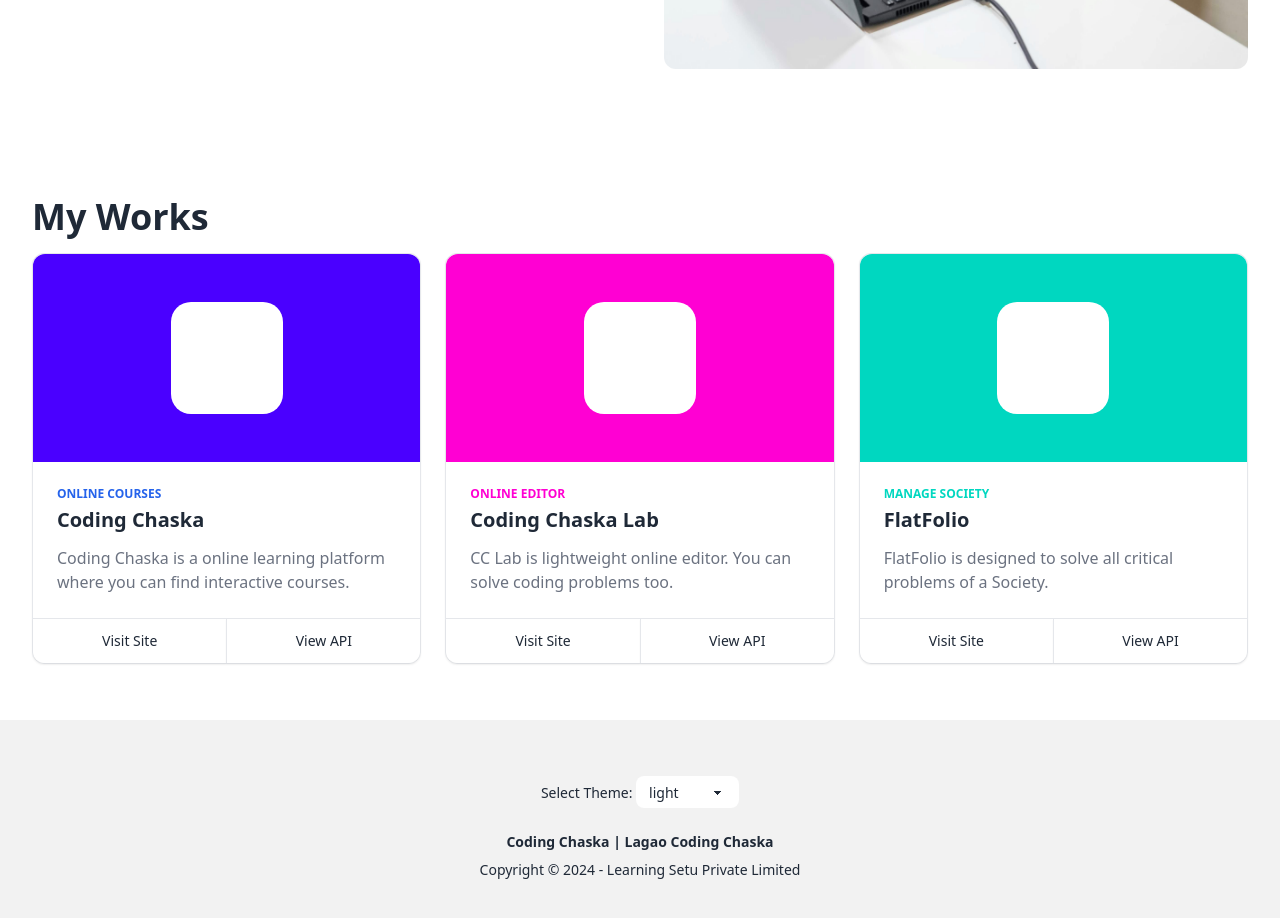
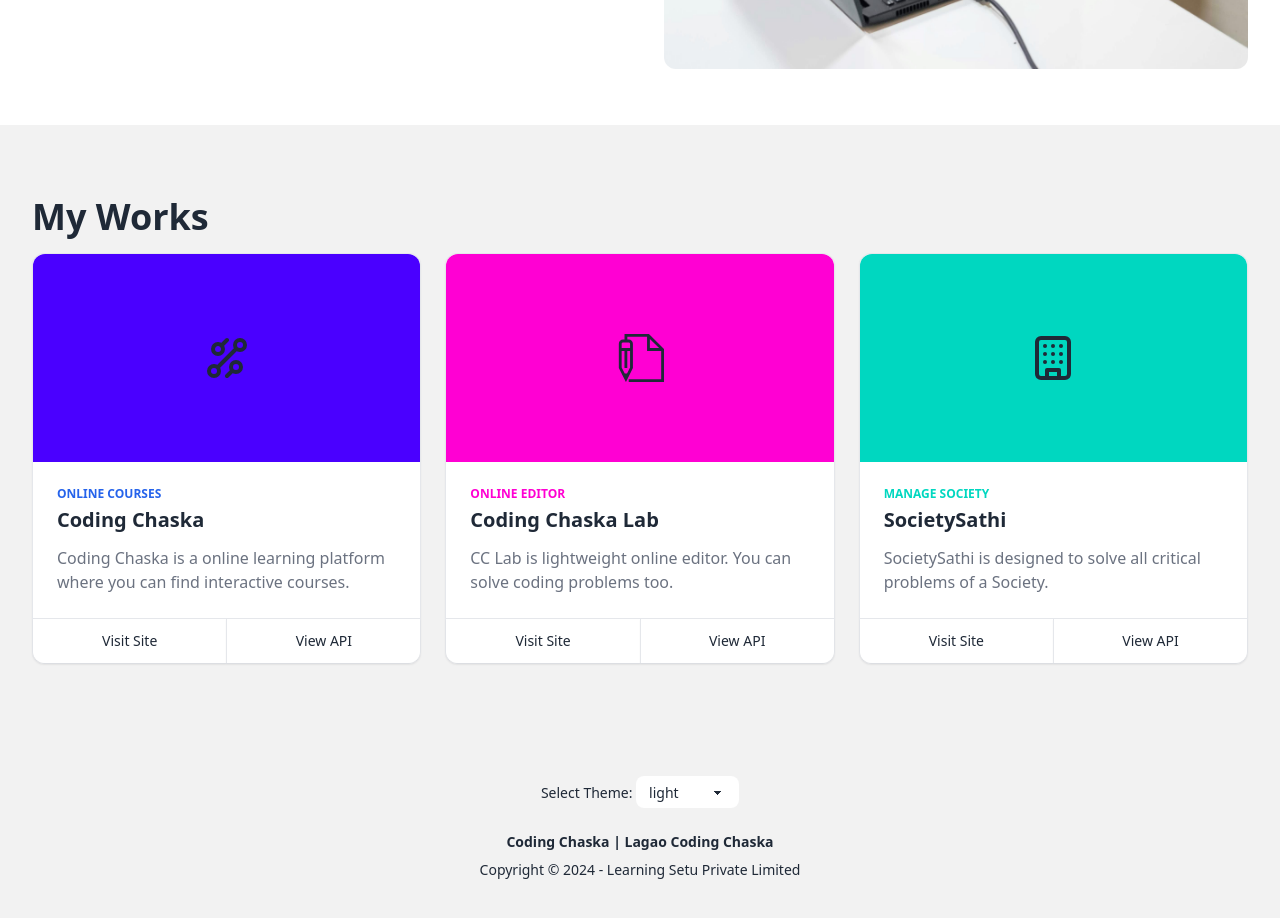
Before and after one commit to rhtm123/rohitweb2, a Next.js app: page / in a window 1280 px wide. Shown: the part 640-1558 px from the top of the page. Built offline with nearby package versions, Linux system fonts and the light colour scheme.

Commit message:
some changes

```diff
--- a/package.json
+++ b/package.json
@@ -13,7 +13,8 @@
     "next-themes": "^0.2.1",
     "nextjs-progressbar": "^0.0.16",
     "react": "^18",
-    "react-dom": "^18"
+    "react-dom": "^18",
+    "react-icons": "^5.0.1"
   },
   "devDependencies": {
     "@tailwindcss/typography": "^0.5.10",
--- a/src/pages/index.js
+++ b/src/pages/index.js
@@ -1,5 +1,10 @@
 
-import Link from "next/link"
+import Link from "next/link";
+import { GrTechnology } from "react-icons/gr";
+import { TfiWrite } from "react-icons/tfi";
+import { LuBuilding } from "react-icons/lu";
+
+
 
 export default function Home() {
 
@@ -49,10 +54,7 @@
 
 
 <>
-  {/* Card Blog */}
-
-
-  <div className="max-w-[85rem] px-4 py-10 sm:px-6 lg:px-8 lg:py-14 mx-auto">
+  <div className="bg-base-200 max-w-[85rem] px-4 py-10 sm:px-6 lg:px-8 lg:py-14 mx-auto">
     <h1 className="block text-3xl py-4 font-bold sm:text-4xl md:text-4xl lg:text-4xl ">My Works</h1>
 
     {/* Grid */}
@@ -60,37 +62,11 @@
       {/* Card */}
       <div className="group flex flex-col h-full bg-white border border-gray-200 shadow-sm rounded-xl dark:bg-slate-900 dark:border-gray-700 dark:shadow-slate-700/[.7]">
         <div className="h-52 flex flex-col justify-center items-center bg-primary rounded-t-xl">
-          <svg
-            className="w-28 h-28"
-            width={56}
-            height={56}
-            viewBox="0 0 56 56"
-            fill="none"
-            xmlns="http://www.w3.org/2000/svg"
-          >
-            <rect width={56} height={56} rx={10} fill="white" />
-            {/* <path
-              d="M20.2819 26.7478C20.1304 26.5495 19.9068 26.4194 19.6599 26.386C19.4131 26.3527 19.1631 26.4188 18.9647 26.5698C18.848 26.6622 18.7538 26.78 18.6894 26.9144L10.6019 43.1439C10.4874 43.3739 10.4686 43.6401 10.5496 43.884C10.6307 44.1279 10.805 44.3295 11.0342 44.4446C11.1681 44.5126 11.3163 44.5478 11.4664 44.5473H22.7343C22.9148 44.5519 23.0927 44.5037 23.2462 44.4084C23.3998 44.3132 23.5223 44.1751 23.5988 44.011C26.0307 38.9724 24.5566 31.3118 20.2819 26.7478Z"
-              fill="url(#paint0_linear_2204_541)"
-            />
-            <path
-              d="M28.2171 11.9791C26.201 15.0912 25.026 18.6755 24.8074 22.3805C24.5889 26.0854 25.3342 29.7837 26.9704 33.1126L32.403 44.0113C32.4833 44.1724 32.6067 44.3079 32.7593 44.4026C32.912 44.4973 33.088 44.5475 33.2675 44.5476H44.5331C44.6602 44.5479 44.7861 44.523 44.9035 44.4743C45.0209 44.4257 45.1276 44.3543 45.2175 44.2642C45.3073 44.1741 45.3785 44.067 45.427 43.9492C45.4755 43.8314 45.5003 43.7052 45.5 43.5777C45.5001 43.4274 45.4659 43.2791 45.3999 43.1441L29.8619 11.9746C29.7881 11.8184 29.6717 11.6864 29.5261 11.594C29.3805 11.5016 29.2118 11.4525 29.0395 11.4525C28.8672 11.4525 28.6984 11.5016 28.5529 11.594C28.4073 11.6864 28.2908 11.8184 28.2171 11.9746V11.9791Z"
-              fill="#2684FF"
-            />
-            <defs>
-              <linearGradient
-                id="paint0_linear_2204_541"
-                x1="24.734"
-                y1="29.2284"
-                x2="16.1543"
-                y2="44.0429"
-                gradientUnits="userSpaceOnUse"
-              >
-                <stop stopColor="#0052CC" />
-                <stop offset="0.92" stopColor="#2684FF" />
-              </linearGradient>
-            </defs> */}
-          </svg>
+
+
+            <GrTechnology size={48} />
+
+
         </div>
         <div className="p-4 md:p-6">
           <span className="block mb-1 text-xs font-semibold uppercase text-blue-600 dark:text-blue-500">
@@ -111,8 +87,9 @@
             Visit Site
           </a>
           <a
+            target="_blank"
             className="w-full py-3 px-4 inline-flex justify-center items-center gap-x-2 text-sm font-medium rounded-ee-xl bg-white text-gray-800 shadow-sm hover:bg-gray-50 disabled:opacity-50 disabled:pointer-events-none dark:bg-slate-900 dark:border-gray-700 dark:text-white dark:hover:bg-gray-800 dark:focus:outline-none dark:focus:ring-1 dark:focus:ring-gray-600"
-            href="#"
+            href="https://github.com/rhtm123/cc-frontend-v2"
           >
             View API
           </a>
@@ -122,44 +99,9 @@
       {/* Card */}
       <div className="group flex flex-col h-full bg-white border border-gray-200 shadow-sm rounded-xl dark:bg-slate-900 dark:border-gray-700 dark:shadow-slate-700/[.7]">
         <div className="h-52 flex flex-col justify-center items-center bg-secondary rounded-t-xl">
-          <svg
-            className="w-28 h-28"
-            width={56}
-            height={56}
-            viewBox="0 0 56 56"
-            fill="none"
-            xmlns="http://www.w3.org/2000/svg"
-          >
-            <rect width={56} height={56} rx={10} fill="white" />
-            {/* <g clipPath="url(#clip0_2204_541)">
-              <path
-                d="M37.0409 28.8697C33.1968 28.8697 30.0811 31.9854 30.0811 35.8288C30.0811 39.6726 33.1968 42.789 37.0409 42.789C40.8843 42.789 44 39.6726 44 35.8288C44 31.9854 40.8843 28.8697 37.0409 28.8697ZM18.9594 28.8701C15.116 28.8704 12 31.9854 12 35.8292C12 39.6726 15.116 42.7886 18.9594 42.7886C22.8032 42.7886 25.9192 39.6726 25.9192 35.8292C25.9192 31.9854 22.8032 28.8701 18.9591 28.8701H18.9594ZM34.9595 20.1704C34.9595 24.0138 31.8438 27.1305 28.0004 27.1305C24.1563 27.1305 21.0406 24.0138 21.0406 20.1704C21.0406 16.3269 24.1563 13.2109 28.0003 13.2109C31.8438 13.2109 34.9591 16.3269 34.9591 20.1704H34.9595Z"
-                fill="url(#paint0_radial_2204_541)"
-              />
-            </g>
-            <defs>
-              <radialGradient
-                id="paint0_radial_2204_541"
-                cx={0}
-                cy={0}
-                r={1}
-                gradientUnits="userSpaceOnUse"
-                gradientTransform="translate(28.0043 29.3944) scale(21.216 19.6102)"
-              >
-                <stop stopColor="#FFB900" />
-                <stop offset="0.6" stopColor="#F95D8F" />
-                <stop offset="0.999" stopColor="#F95353" />
-              </radialGradient>
-              <clipPath id="clip0_2204_541">
-                <rect
-                  width={32}
-                  height="29.5808"
-                  fill="white"
-                  transform="translate(12 13.2096)"
-                />
-              </clipPath>
-            </defs> */}
-          </svg>
+
+            <TfiWrite size={48} />
+
         </div>
         <div className="p-4 md:p-6">
           <span className="block mb-1 text-xs font-semibold uppercase text-secondary dark:text-rose-500">
@@ -180,8 +122,9 @@
             Visit Site
           </a>
           <a
+            target="_blank"
             className="w-full py-3 px-4 inline-flex justify-center items-center gap-x-2 text-sm font-medium rounded-ee-xl bg-white text-gray-800 shadow-sm hover:bg-gray-50 disabled:opacity-50 disabled:pointer-events-none dark:bg-slate-900 dark:border-gray-700 dark:text-white dark:hover:bg-gray-800 dark:focus:outline-none dark:focus:ring-1 dark:focus:ring-gray-600"
-            href="#"
+            href="https://github.com/rhtm123/cc-lab"
           >
             View API
           </a>
@@ -191,50 +134,19 @@
       {/* Card */}
       <div className="group flex flex-col h-full bg-white border border-gray-200 shadow-sm rounded-xl dark:bg-slate-900 dark:border-gray-700 dark:shadow-slate-700/[.7]">
         <div className="h-52 flex flex-col justify-center items-center bg-accent rounded-t-xl">
-          <svg
-            className="w-28 h-28"
-            width={56}
-            height={56}
-            viewBox="0 0 56 56"
-            fill="none"
-            xmlns="http://www.w3.org/2000/svg"
-          >
-            <rect width={56} height={56} rx={10} fill="white" />
-            {/* <path
-              fillRule="evenodd"
-              clipRule="evenodd"
-              d="M23.7326 11.968C21.9637 11.9693 20.5321 13.4049 20.5334 15.1738C20.5321 16.9427 21.965 18.3782 23.7339 18.3795H26.9345V15.1751C26.9358 13.4062 25.5029 11.9706 23.7326 11.968C23.7339 11.968 23.7339 11.968 23.7326 11.968M23.7326 20.5184H15.2005C13.4316 20.5197 11.9987 21.9553 12 23.7242C11.9974 25.4931 13.4303 26.9286 15.1992 26.9312H23.7326C25.5016 26.9299 26.9345 25.4944 26.9332 23.7255C26.9345 21.9553 25.5016 20.5197 23.7326 20.5184V20.5184Z"
-              fill="#36C5F0"
-            />
-            <path
-              fillRule="evenodd"
-              clipRule="evenodd"
-              d="M44.0001 23.7242C44.0014 21.9553 42.5684 20.5197 40.7995 20.5184C39.0306 20.5197 37.5977 21.9553 37.599 23.7242V26.9312H40.7995C42.5684 26.9299 44.0014 25.4944 44.0001 23.7242ZM35.4666 23.7242V15.1738C35.4679 13.4062 34.0363 11.9706 32.2674 11.968C30.4985 11.9693 29.0656 13.4049 29.0669 15.1738V23.7242C29.0643 25.4931 30.4972 26.9286 32.2661 26.9312C34.035 26.9299 35.4679 25.4944 35.4666 23.7242Z"
-              fill="#2EB67D"
-            />
-            <path
-              fillRule="evenodd"
-              clipRule="evenodd"
-              d="M32.2661 44.0322C34.035 44.0309 35.4679 42.5953 35.4666 40.8264C35.4679 39.0575 34.035 37.622 32.2661 37.6207H29.0656V40.8264C29.0642 42.594 30.4972 44.0295 32.2661 44.0322ZM32.2661 35.4804H40.7995C42.5684 35.4791 44.0013 34.0436 44 32.2747C44.0026 30.5058 42.5697 29.0702 40.8008 29.0676H32.2674C30.4985 29.0689 29.0656 30.5045 29.0669 32.2734C29.0656 34.0436 30.4972 35.4791 32.2661 35.4804V35.4804Z"
-              fill="#ECB22E"
-            />
-            <path
-              fillRule="evenodd"
-              clipRule="evenodd"
-              d="M12 32.2746C11.9987 34.0435 13.4316 35.479 15.2005 35.4804C16.9694 35.479 18.4024 34.0435 18.401 32.2746V29.0688H15.2005C13.4316 29.0702 11.9987 30.5057 12 32.2746ZM20.5334 32.2746V40.825C20.5308 42.5939 21.9637 44.0295 23.7326 44.0321C25.5016 44.0308 26.9345 42.5952 26.9332 40.8263V32.2772C26.9358 30.5083 25.5029 29.0728 23.7339 29.0702C21.9637 29.0702 20.5321 30.5057 20.5334 32.2746C20.5334 32.2759 20.5334 32.2746 20.5334 32.2746Z"
-              fill="#E01E5A"
-            /> */}
-          </svg>
+
+            <LuBuilding size={48} />
+
         </div>
         <div className="p-4 md:p-6">
           <span className="block mb-1 text-xs font-semibold uppercase text-accent">
             Manage Society
           </span>
           <h3 className="text-xl font-semibold text-gray-800 dark:text-gray-300 dark:hover:text-white">
-            FlatFolio
+            SocietySathi
           </h3>
           <p className="mt-3 text-gray-500">
-            FlatFolio is designed to solve all critical problems of a Society.
+            SocietySathi is designed to solve all critical problems of a Society.
           </p>
         </div>
         <div className="mt-auto flex border-t border-gray-200 divide-x divide-gray-200 dark:border-gray-700 dark:divide-gray-700">
@@ -245,8 +157,9 @@
             Visit Site
           </a>
           <a
+            target="_blank"
             className="w-full py-3 px-4 inline-flex justify-center items-center gap-x-2 text-sm font-medium rounded-ee-xl bg-white text-gray-800 shadow-sm hover:bg-gray-50 disabled:opacity-50 disabled:pointer-events-none dark:bg-slate-900 dark:border-gray-700 dark:text-white dark:hover:bg-gray-800 dark:focus:outline-none dark:focus:ring-1 dark:focus:ring-gray-600"
-            href="#"
+            href="https://github.com/rhtm123/ff-frontend"
           >
             View API
           </a>
@@ -256,8 +169,10 @@
     </div>
     {/* End Grid */}
   </div>
-  {/* End Card Blog */}
 </>
+
+
+
 
 
     </main>
```
Also changed, not shown: 1 other file (tests, documents, lock files or other folders).
